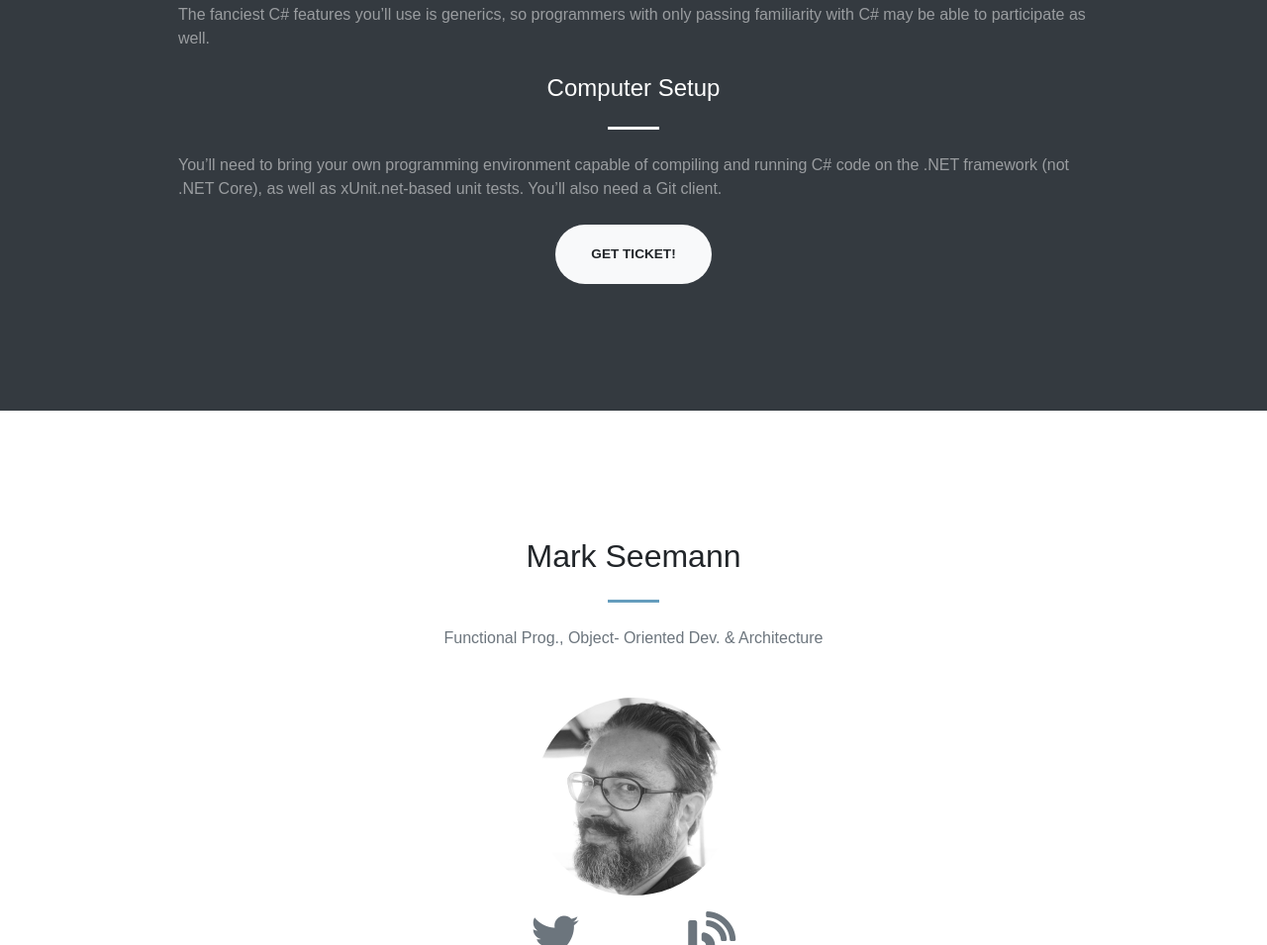
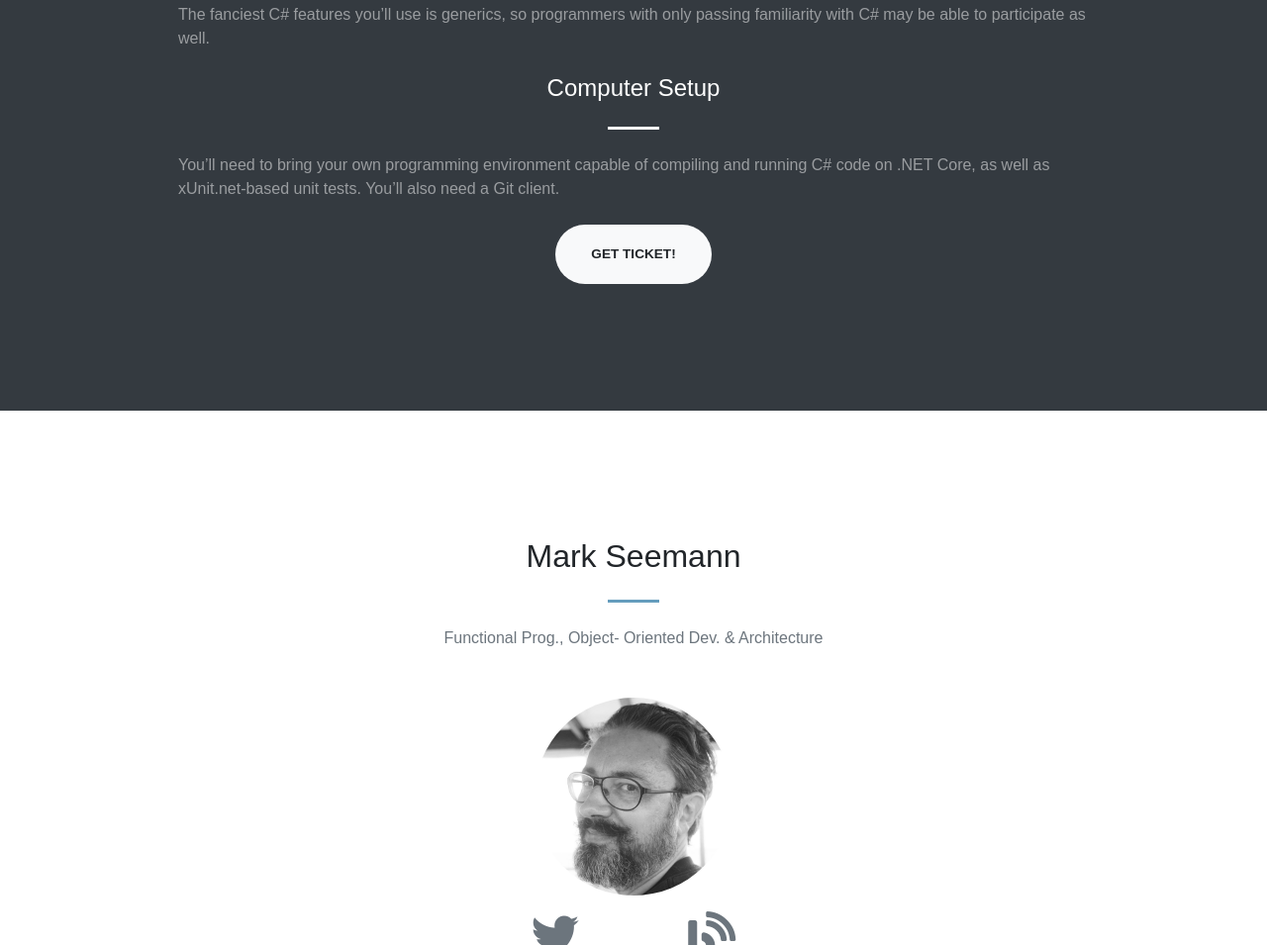
Before and after one commit to netcorebcn/universalabstractions, a website with bundled scripts: page index.html in a window 1280 px wide. Shown: the part 2453-3408 px from the top of the page at 99% size. Built offline with nearby package versions, Linux system fonts and the light colour scheme.

Commit message:
Update index.html

```diff
--- a/index.html
+++ b/index.html
@@ -185,8 +185,7 @@
           <h4 class="text-white mt-0 text-center">Computer Setup</h4>
           <hr class="divider light my-4">
           <p class="text-white-50 mb-4">
-            You’ll need to bring your own programming environment capable of compiling and running C# code on the .NET
-            framework (not .NET Core), as well as xUnit.net-based unit tests. You’ll also need a Git client.
+            You’ll need to bring your own programming environment capable of compiling and running C# code on .NET Core, as well as xUnit.net-based unit tests. You’ll also need a Git client.
           </p>
         </div>
       </div>
```
